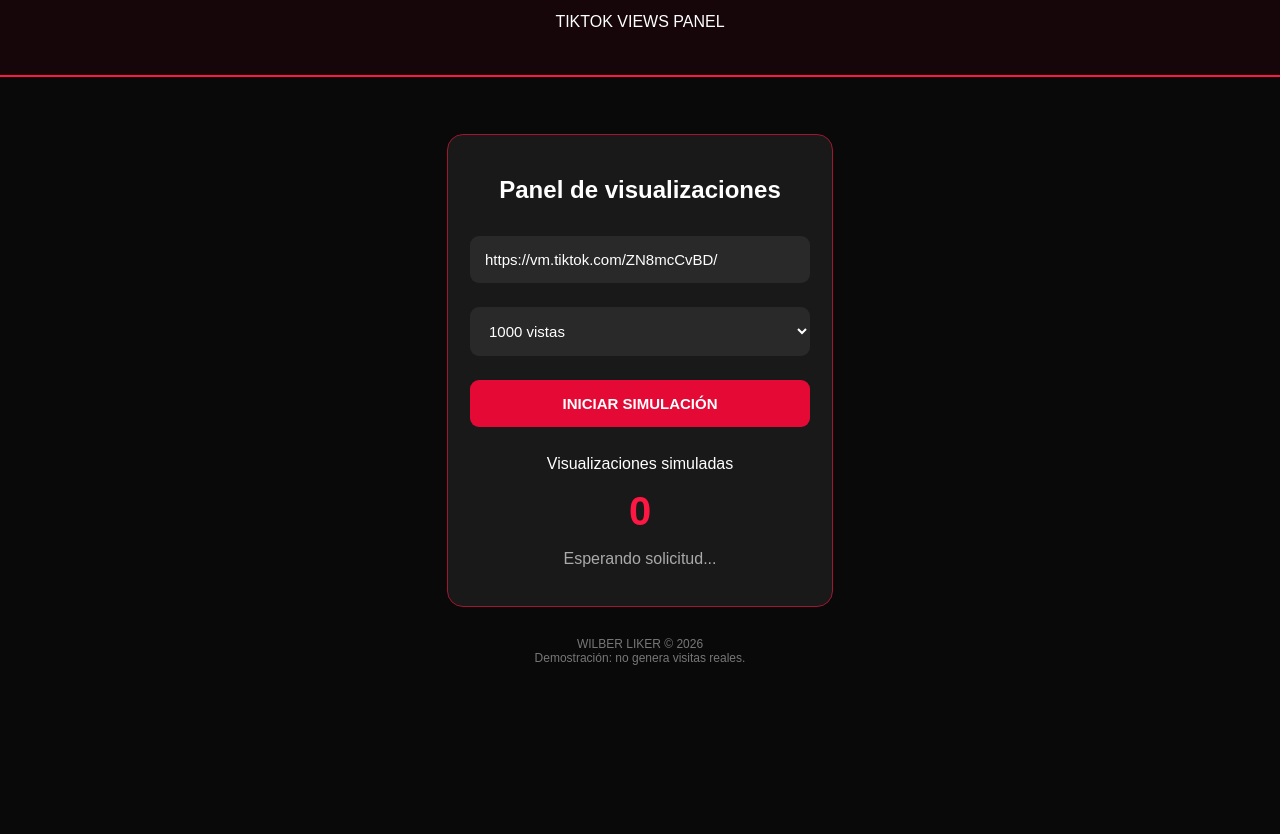
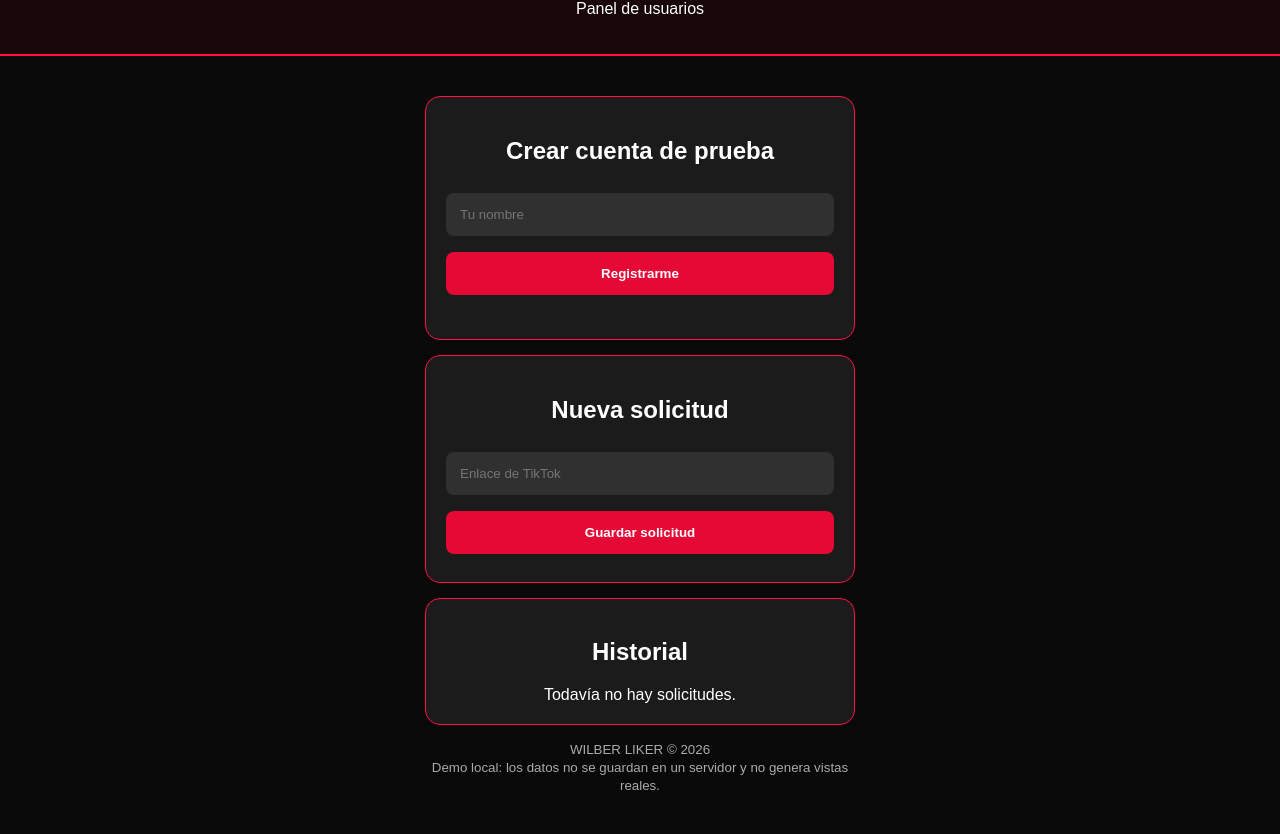
Before and after one commit to quepasaria53-svg/wilber-liker, a plain HTML site: page index.html in a window 1280 px wide. Shown: the part 100-934 px from the top of the page. Before the commit the page ends 822 px from the top, so only its background shows below. Drawn offline with Linux system fonts and the light colour scheme.

Commit message:
Update index.html

```diff
--- a/index.html
+++ b/index.html
@@ -1,114 +1,70 @@
+
 <!DOCTYPE html>
 <html lang="es">
 <head>
 <meta charset="UTF-8">
-<meta name="viewport" content="width=device-width, initial-scale=1.0">
+<meta name="viewport" content="width=device-width,initial-scale=1">
 <title>WILBER LIKER</title>
 <style>
-*{box-sizing:border-box}
-body{
-  margin:0;
-  background:#090909;
-  color:white;
-  font-family:Arial,sans-serif;
-  text-align:center;
-}
-header{
-  padding:28px 10px;
-  background:#160609;
-  border-bottom:2px solid #ff1744;
-}
-h1{color:#ff1744;font-size:34px}
-main{
-  max-width:430px;
-  margin:35px auto;
-  padding:22px;
-}
-.panel{
-  background:#191919;
-  padding:22px;
-  border-radius:16px;
-  border:1px solid #a31530;
-}
-input,select,button{
-  width:100%;
-  padding:15px;
-  margin:12px 0;
-  border-radius:9px;
-  border:0;
-  font-size:15px;
-}
-input,select{
-  background:#292929;
-  color:white;
-}
-button{
-  background:#e50935;
-  color:white;
-  font-weight:bold;
-}
-button:active{opacity:.7}
-.counter{
-  color:#ff1744;
-  font-size:40px;
-  font-weight:bold;
-}
-#status{color:#aaa}
-footer{color:#777;font-size:12px;margin-top:30px}
+body{background:#090909;color:white;font-family:Arial;text-align:center;margin:0}
+header{background:#190609;padding:20px;border-bottom:2px solid #f14}
+h1{color:#ff1744}
+main{max-width:430px;margin:25px auto;padding:15px}
+.panel{background:#1b1b1b;padding:20px;border-radius:15px;border:1px solid #f14;margin-bottom:15px}
+input,button{width:100%;padding:14px;margin:8px 0;border:0;border-radius:8px;box-sizing:border-box}
+input{background:#303030;color:white}
+button{background:#e50935;color:white;font-weight:bold}
+small{color:#aaa}
 </style>
 </head>
 <body>
-
 <header>
 <h1>WILBER LIKER</h1>
-<p>TIKTOK VIEWS PANEL</p>
+<p>Panel de usuarios</p>
 </header>
-
 <main>
 <div class="panel">
-<h2>Panel de visualizaciones</h2>
-
-<input id="link" type="url"
-value="https://vm.tiktok.com/ZN8mcCvBD/"
-placeholder="Enlace de TikTok">
-
-<select id="cantidad">
-<option value="100">100 vistas</option>
-<option value="500">500 vistas</option>
-<option value="1000" selected>1000 vistas</option>
-</select>
-
-<button onclick="simular()">
-INICIAR SIMULACIÓN
-</button>
-
-<p>Visualizaciones simuladas</p>
-<div class="counter" id="contador">0</div>
-<p id="status">Esperando solicitud...</p>
+<h2>Crear cuenta de prueba</h2>
+<input id="nombre" placeholder="Tu nombre">
+<button onclick="registrar()">Registrarme</button>
+<p id="mensaje"></p>
 </div>
 
-<footer>
-WILBER LIKER © 2026<br>
-Demostración: no genera visitas reales.
-</footer>
+<div class="panel">
+<h2>Nueva solicitud</h2>
+<input id="video" placeholder="Enlace de TikTok">
+<button onclick="solicitar()">Guardar solicitud</button>
+</div>
+
+<div class="panel">
+<h2>Historial</h2>
+<div id="historial">Todavía no hay solicitudes.</div>
+</div>
+<small>WILBER LIKER © 2026<br>
+Demo local: los datos no se guardan en un servidor y no genera vistas reales.</small>
 </main>
+<script>
+let usuario="";
+let solicitudes=[];
 
-<script>
-function simular(){
- const link=document.getElementById("link").value;
- const cantidad=Number(document.getElementById("cantidad").value);
- const contador=document.getElementById("contador");
- const status=document.getElementById("status");
-
- if(!link.startsWith("https://")){
-   status.textContent="Introduce un enlace válido.";
-   return;
- }
-
- contador.textContent=Number(cantidad).toLocaleString("es-ES");
- status.textContent="Simulación completada. No se enviaron visitas reales.";
+function registrar(){
+ usuario=document.getElementById("nombre").value.trim();
+ if(!usuario){alert("Escribe tu nombre");return;}
+ document.getElementById("mensaje").textContent="¡Bienvenido, "+usuario+"!";
+}
+function solicitar(){
+ if(!usuario){alert("Primero crea tu cuenta de prueba");return;}
+ let video=document.getElementById("video").value.trim();
+ if(!video.startsWith("https://")){alert("Introduce un enlace válido");return;}
+ solicitudes.push(video);
+ document.getElementById("historial").innerHTML="";
+ solicitudes.forEach((v,i)=>{
+ let p=document.createElement("p");
+ p.textContent=(i+1)+". "+v;
+ document.getElementById("historial").appendChild(p);
+ });
+ document.getElementById("video").value="";
 }
 </script>
-
 </body>
 </html>
```
